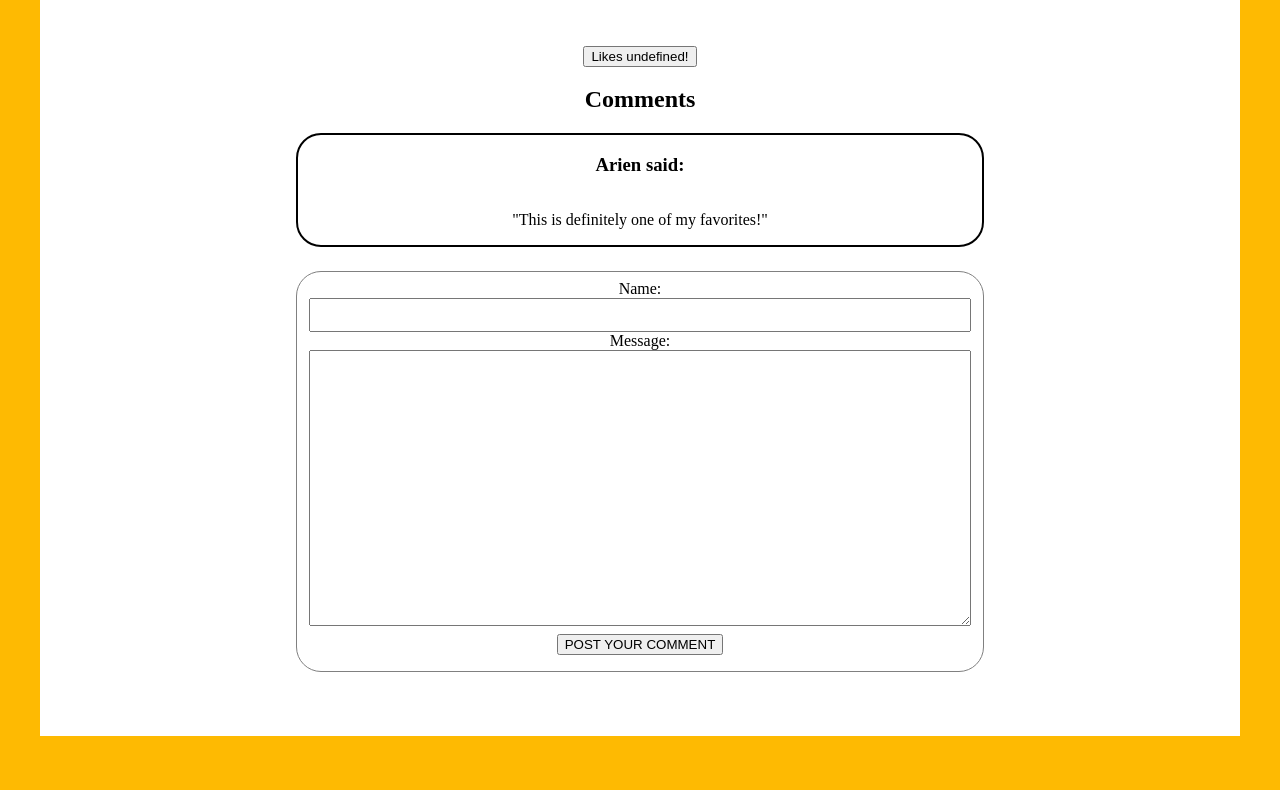
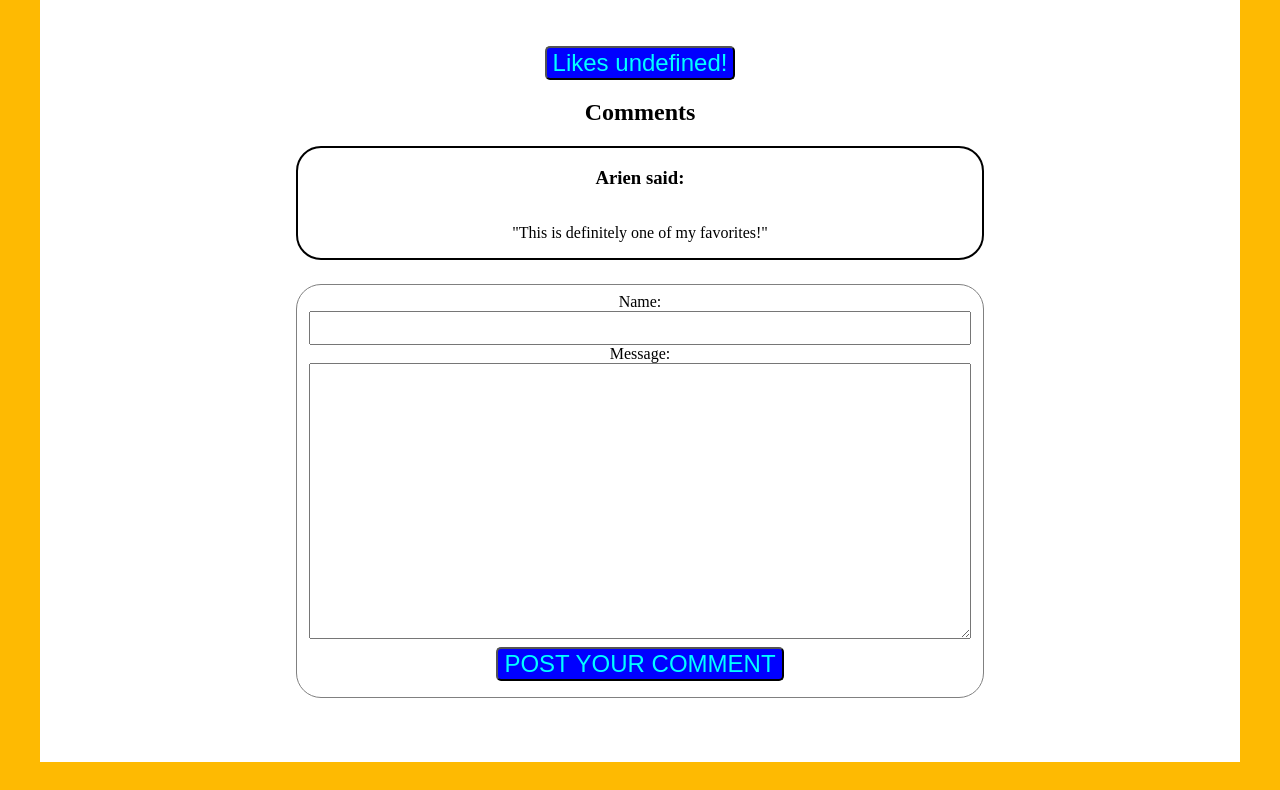
Before and after one commit to jkarelins/museum-app, a plain HTML site: page pages/detail-page.html in a window 1280 px wide. Shown: the part 213-1003 px from the top of the page. Drawn offline with nearby package versions, Linux system fonts and the light colour scheme; no server answers.

Commit message:
last changes

```diff
--- a/app/detail.js
+++ b/app/detail.js
@@ -30,3 +30,5 @@ document.getElementById("pageHeader").textContent = foundArt.title;
 document.getElementById(
   "paintAuthor"
 ).textContent = `Author: ${foundArt.principalOrFirstMaker}`;
+
+document.title = foundArt.title;
--- a/styles/detailPage.css
+++ b/styles/detailPage.css
@@ -91,3 +91,11 @@ textarea {
   transition: opacity 0.4s ease-in-out;
   opacity: 1;
 }
+
+#likeBtn,
+#postBtn {
+  font-size: 24px;
+  border-radius: 5px;
+  color: aqua;
+  background-color: blue;
+}
```
